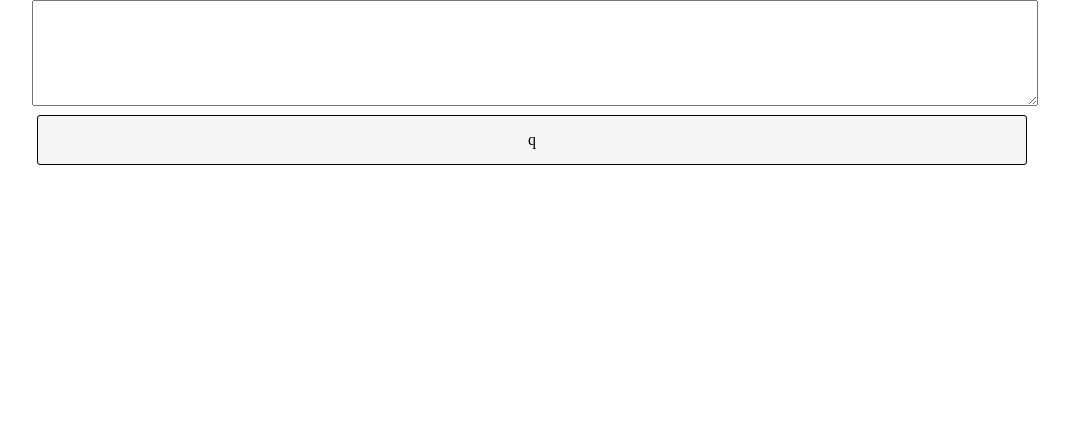
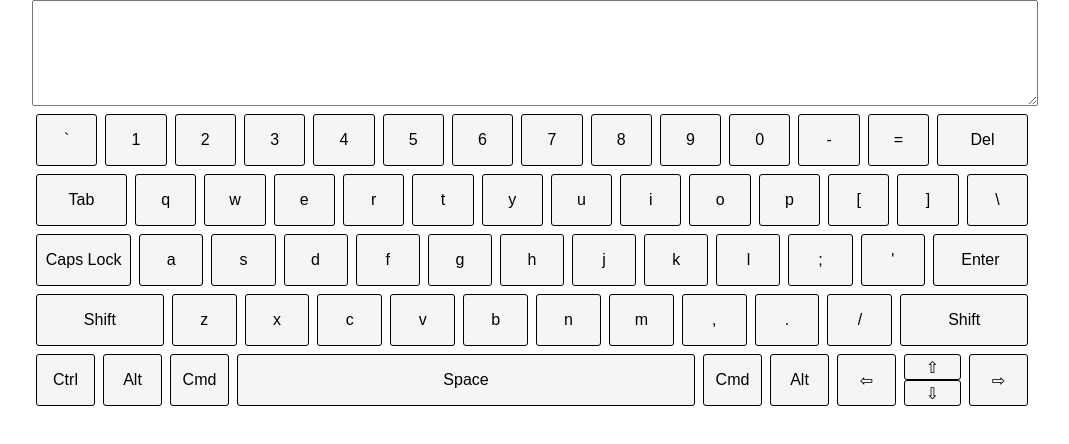
Before and after one commit to fedorenksei/virtual-keyboard, a website with bundled scripts: page src/index.html in a window 1280 px wide. Shown: the whole page, without its empty margins (108-1177 px from the left). Built offline with nearby package versions, Linux system fonts and the light colour scheme.

Commit message:
feat: render all keys

```diff
--- /dev/null
+++ b/src/keyboard/components/createElement.js
@@ -0,0 +1,5 @@
+export default function createElement(tag, className) {
+  const element = document.createElement(tag);
+  if (className) element.classList.add(className);
+  return element;
+}
--- a/src/keyboard/components/keyboardKeys.js
+++ b/src/keyboard/components/keyboardKeys.js
@@ -1,25 +1,26 @@
 import keysData from './keysData.js';
+import createElement from './createElement.js';
 
 const CLASSNAMES = {
   KEY: 'key',
-  KEY_PRESSED: 'key-pressed',
+  KEY_PRESSED: 'key_pressed',
   KEYBOARD: 'keyboard',
+  ROW: 'keyboard-row',
+  VERTICAL_ARROWS: 'keyboard__vertical-arrows',
 };
 
 class Key {
   constructor(data) {
     this.code = data.code;
-    this.en = data.en;
-    this.ru = data.ru;
+    this.chars = data.chars;
 
-    this.element = document.createElement('div');
-    this.element.classList.add(CLASSNAMES.KEY);
+    this.element = createElement('div', CLASSNAMES.KEY);
     this.element.dataset.code = this.code;
   }
 
   render() {
     // todo: get language from localStorage
-    this.element.innerText = this.en;
+    this.element.innerText = this.chars.en.basic || this.code;
     return this.element;
   }
 
@@ -33,18 +34,35 @@ class Key {
   }
 }
 
+// todo: render full keyboard
+const keyboard = createElement('div', CLASSNAMES.KEYBOARD);
+
 const keyByCode = new Map();
 const keysList = [];
-keysData.forEach((data) => {
-  const key = new Key(data);
-  keysList.push(key);
-  keyByCode.set(data.code, key);
+const verticalArrows = createElement('div', CLASSNAMES.VERTICAL_ARROWS);
+keysData.forEach((rowData) => {
+  const rowElement = createElement('div', CLASSNAMES.ROW);
+  keyboard.append(rowElement);
+
+  rowData.forEach((keyData) => {
+    const key = new Key(keyData);
+    keysList.push(key);
+    keyByCode.set(keyData.code, key);
+    const keyElement = key.render();
+
+    if (keyData.code === 'ArrowUp') {
+      verticalArrows.append(keyElement);
+      rowElement.append(verticalArrows);
+      return;
+    }
+    if (keyData.code === 'ArrowDown') {
+      verticalArrows.append(keyElement);
+      return;
+    }
+
+    rowElement.append(keyElement);
+  });
 });
-
-// todo: render full keyboard
-const keyboard = document.createElement('div');
-keyboard.classList.add(CLASSNAMES.KEYBOARD);
-keyboard.append(...keysList.map((key) => key.render()));
 
 export function getElement() {
   return keyboard;
--- a/src/keyboard/components/keysData.js
+++ b/src/keyboard/components/keysData.js
@@ -1,7 +1,100 @@
-export default [
+const rows = [];
+
+const lastRow = ['Ctrl', 'Alt', 'Cmd', '', 'Cmd', 'Alt', '⇦', '⇧', '⇩', '⇨'];
+const funcKeys = {
+  tab: 'Tab',
+  capsLock: 'Caps Lock',
+  shift: 'Shift',
+  enter: 'Enter',
+  delete: 'Del',
+};
+
+const rowsData = [
   {
-    code: 'KeyQ',
-    en: 'q',
-    ru: 'й',
+    codes: [
+      'Backquote',
+      ...Array(10).fill(null).map((v, i) => `Digit${(i + 1) % 10}`),
+      'Minus', 'Equal', 'Backspace',
+    ],
+    chars: {
+      en: { basic: [...'`1234567890-=', funcKeys.delete], shift: [...'~!@#$%^&*()_+', funcKeys.delete] },
+      ru: { basic: [...']1234567890-=', funcKeys.delete], shift: [...'[!"№₽:√?;()_+', funcKeys.delete] },
+    },
+  },
+  {
+    codes: [
+      'Tab',
+      ...[...'QWERTYUIOP'].map((letter) => `Key${letter}`),
+      'BracketLeft', 'BracketRight', 'Backslash',
+    ],
+    chars: {
+      en: { basic: [null, ...'qwertyuiop[]\\'], shift: [null, ...'QWERTYUIOP{}|'] },
+      ru: { basic: [null, ...'йцукенгшщзхъё'], shift: [null, ...'ЙЦУКЕНГШЩЗХЪЁ'] },
+    },
+  },
+  {
+    codes: [
+      'CapsLock',
+      ...[...'ASDFGHJKL'].map((letter) => `Key${letter}`),
+      'Semicolon', 'Quote', 'Enter',
+    ],
+    chars: {
+      en: {
+        basic: [funcKeys.capsLock, ..."asdfghjkl;'", funcKeys.enter],
+        shift: [funcKeys.capsLock, ...'ASDFGHJKL:"', funcKeys.enter],
+      },
+      ru: {
+        basic: [funcKeys.capsLock, ...'фывапролджэ', funcKeys.enter],
+        shift: [funcKeys.capsLock, ...'ФЫВАПРОЛДЖЭ', funcKeys.enter],
+      },
+    },
+  },
+  {
+    codes: [
+      'ShiftLeft',
+      ...[...'ZXCVBNM'].map((letter) => `Key${letter}`),
+      'Comma', 'Period', 'Slash', 'ShiftRight',
+    ],
+    chars: {
+      en: { basic: [funcKeys.shift, ...'zxcvbnm,./', funcKeys.shift], shift: [funcKeys.shift, ...'ZXCVBNM<>?', funcKeys.shift] },
+      ru: { basic: [funcKeys.shift, ...'ячсмитьбю.', funcKeys.shift], shift: [funcKeys.shift, ...'ЯЧСМИТЬБЮ,', funcKeys.shift] },
+    },
+  },
+  {
+    codes: [
+      'ControlLeft', 'AltLeft', 'MetaLeft', 'Space', 'MetaRight', 'AltRight',
+      'ArrowLeft', 'ArrowUp', 'ArrowDown', 'ArrowRight',
+    ],
+    chars: {
+      en: { basic: lastRow, shift: lastRow },
+      ru: { basic: lastRow, shift: lastRow },
+    },
   },
 ];
+
+rowsData.forEach((row) => {
+  const keys = [];
+  row.codes.forEach((code, index) => {
+    const {
+      en: {
+        basic: { [index]: enBasic },
+        shift: { [index]: enShift },
+      },
+      ru: {
+        basic: { [index]: ruBasic },
+        shift: { [index]: ruShift },
+      },
+    } = row.chars;
+
+    keys.push({
+      code,
+      chars: {
+        en: { basic: enBasic, shift: enShift },
+        ru: { basic: ruBasic, shift: ruShift },
+      },
+    });
+  });
+  rows.push(keys);
+});
+
+export default rows;
--- a/src/style.css
+++ b/src/style.css
@@ -4,7 +4,7 @@ body {
 }
 
 .keyboard-app {
-  width: min(90vw, 1000px);
+  width: min(98vw, 1000px);
   margin-inline: auto;
 }
 
@@ -19,10 +19,12 @@ body {
 }
 
 .key {
-  margin: 5px;
+  margin: 0.4%;
   background-color: whitesmoke;
   display: grid;
   place-items: center;
+  text-align: center;
+  font-family: Arial, Helvetica, sans-serif;
   border-radius: 3px;
   border: 1px solid black;
   transition:
@@ -30,7 +32,42 @@ body {
     color 0.1s;
 }
 
-.key-pressed {
+.key_pressed {
   background-color: cadetblue;
   color: white;
 }
+
+.keyboard-row {
+  display: flex;
+}
+
+.key {
+  flex: 1;
+}
+
+.key[data-code="Space"] {
+  flex: 8;
+}
+
+@media screen and (min-width: 500px){
+
+  .key[data-code="Tab"],
+  .key[data-code="Backspace"],
+  .key[data-code="CapsLock"],
+  .key[data-code="Enter"] {
+    flex: 1.5;
+  }
+
+  .key[data-code="ShiftLeft"],
+  .key[data-code="ShiftRight"] {
+    flex: 2;
+  }
+
+}
+
+.keyboard__vertical-arrows {
+  flex: 1;
+  margin: 0.4%;
+  display: grid;
+  grid-auto-flow: row;
+}
```
